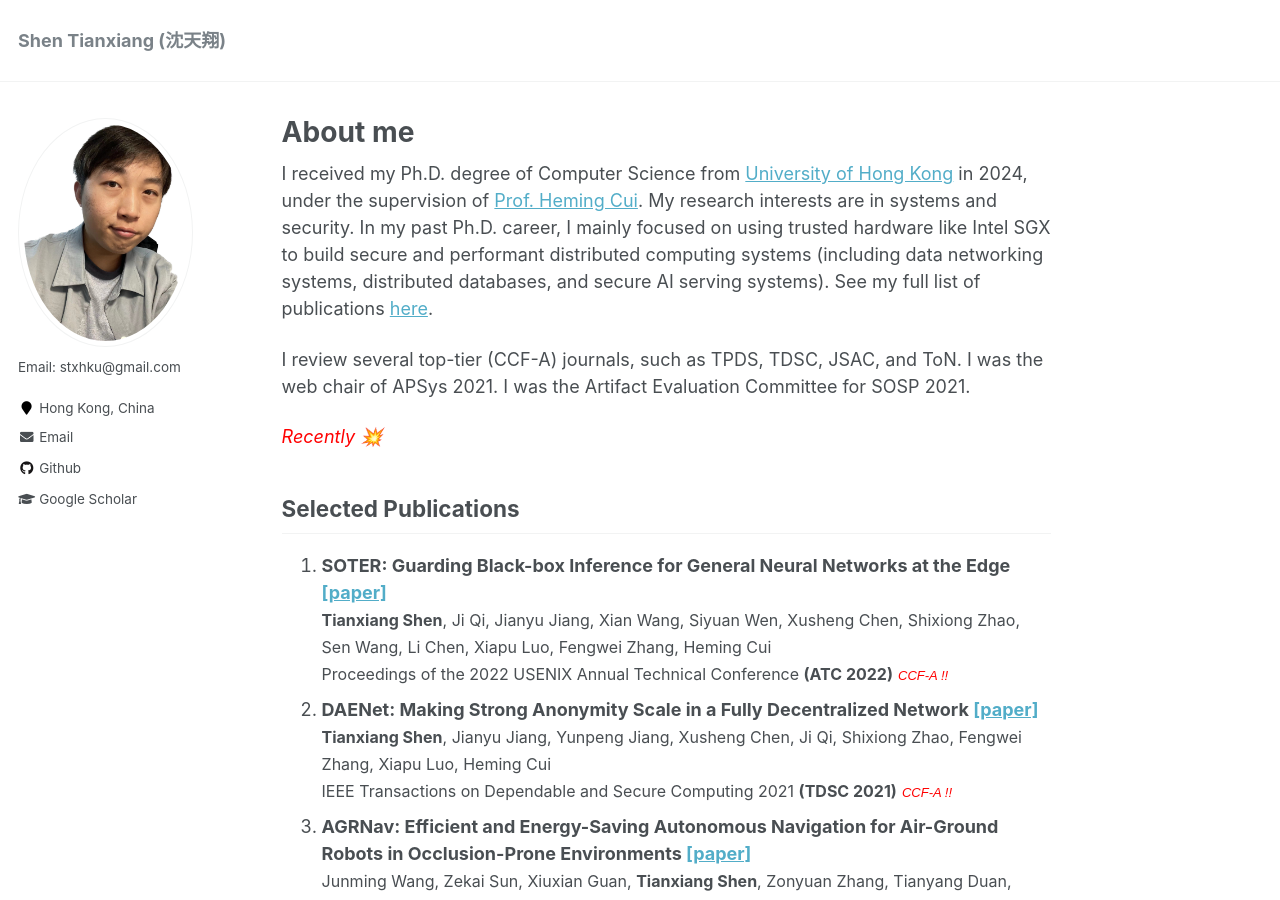
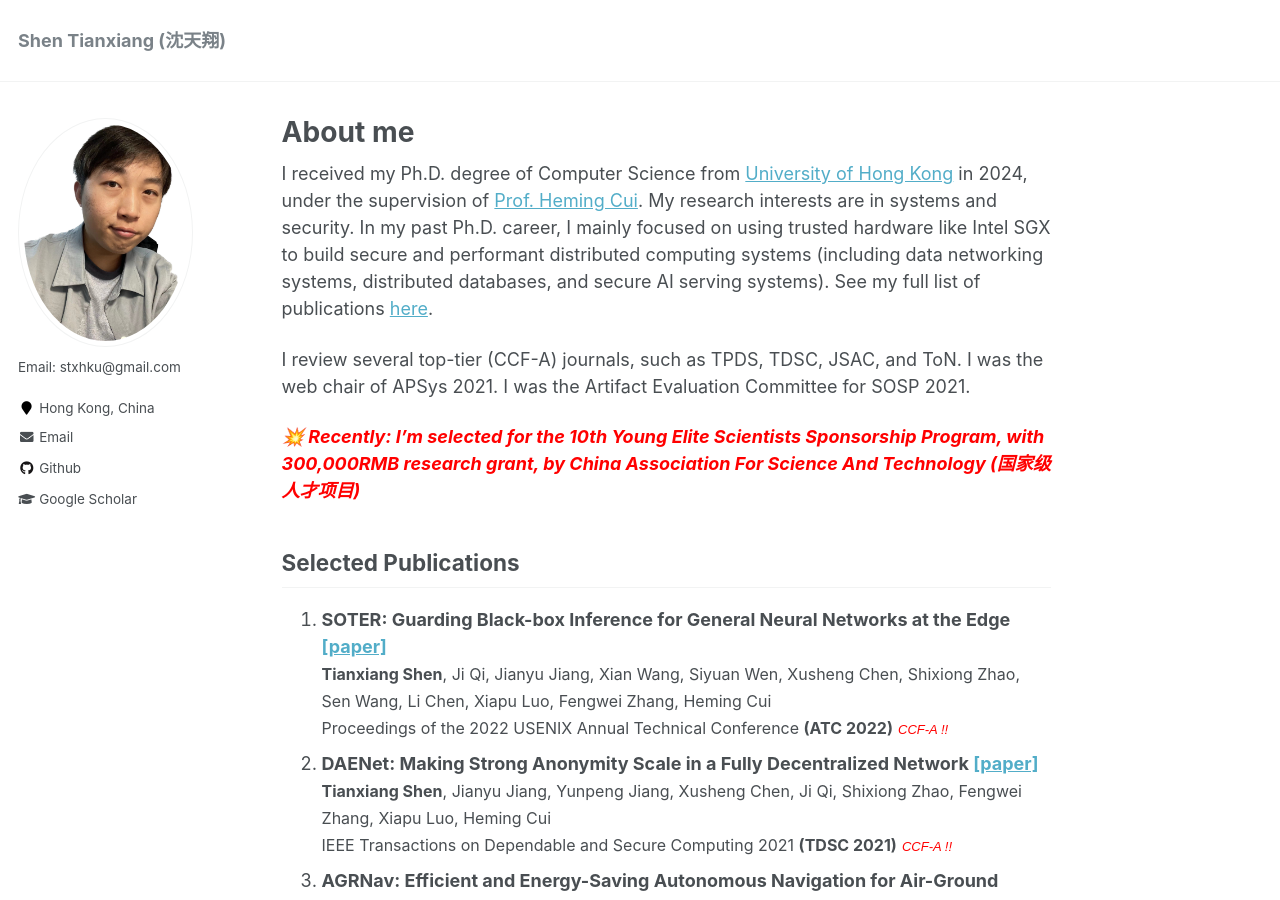
Before and after one commit to tianxiang999/tianxiang999.github.io, a Jekyll site: the page built from _pages/about.md, in a window 1280 px wide and 900 px high. Built offline with Jekyll 4.4.1, drawn with Linux system fonts in a browser that asks for light colours; comment, search, counter and statistics services are not loaded.

Commit message:
Update about.md

```diff
--- a/_pages/about.md
+++ b/_pages/about.md
@@ -19,7 +19,10 @@ I review several top-tier (CCF-A) journals, such as TPDS, TDSC, JSAC, and ToN. I
 was the web chair of APSys 2021. I was the Artifact Evaluation
 Committee for SOSP 2021.
 
-<em style="color: red;">Recently 💥</em>
+<strong><em style="color: red;">💥 Recently: I'm selected for the 10th Young
+Elite Scientists Sponsorship Program, with 300,000RMB research grant, by China
+Association For Science And Technology (国家级人才项目)</em></strong>
+
 
 
 
```
